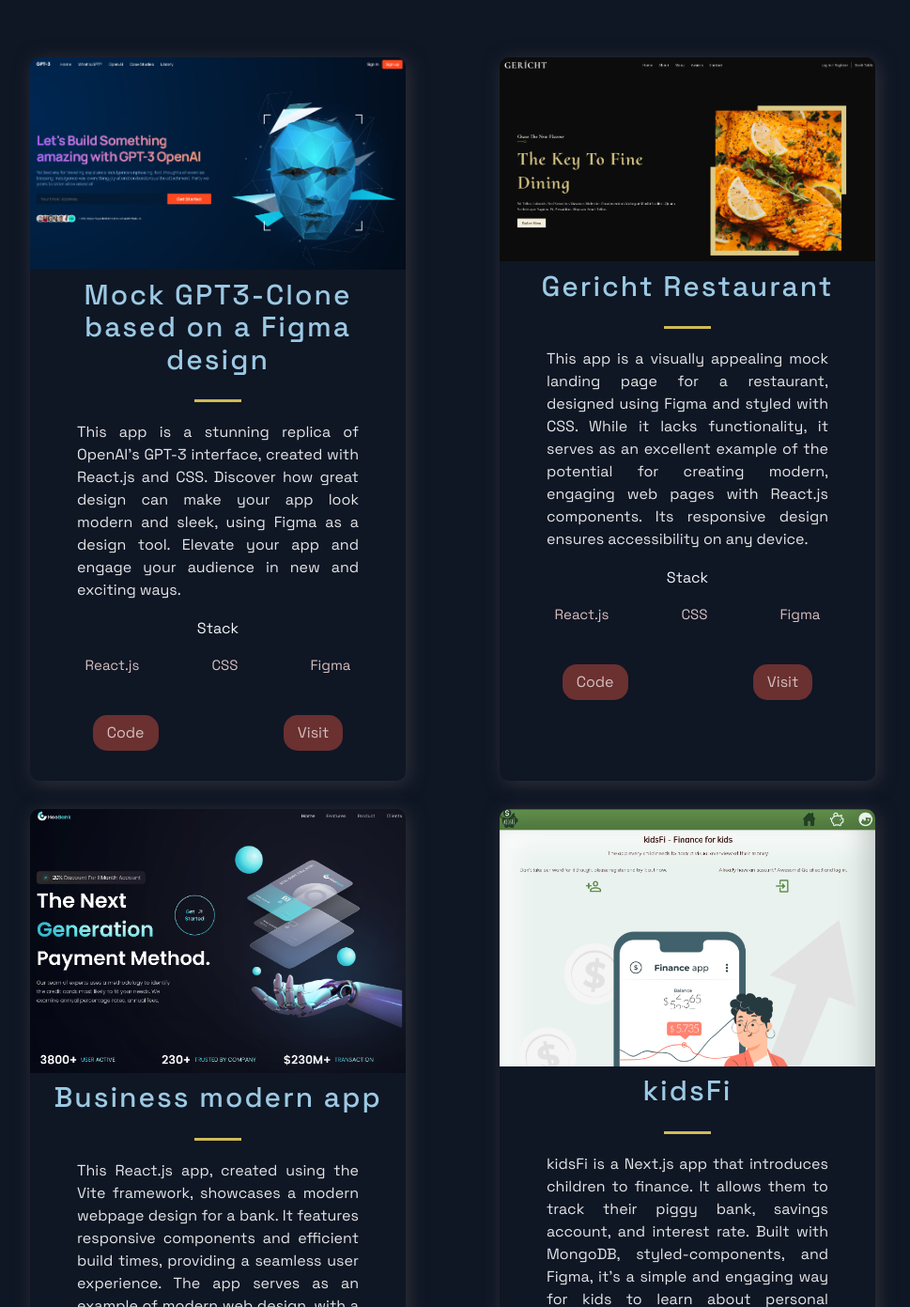
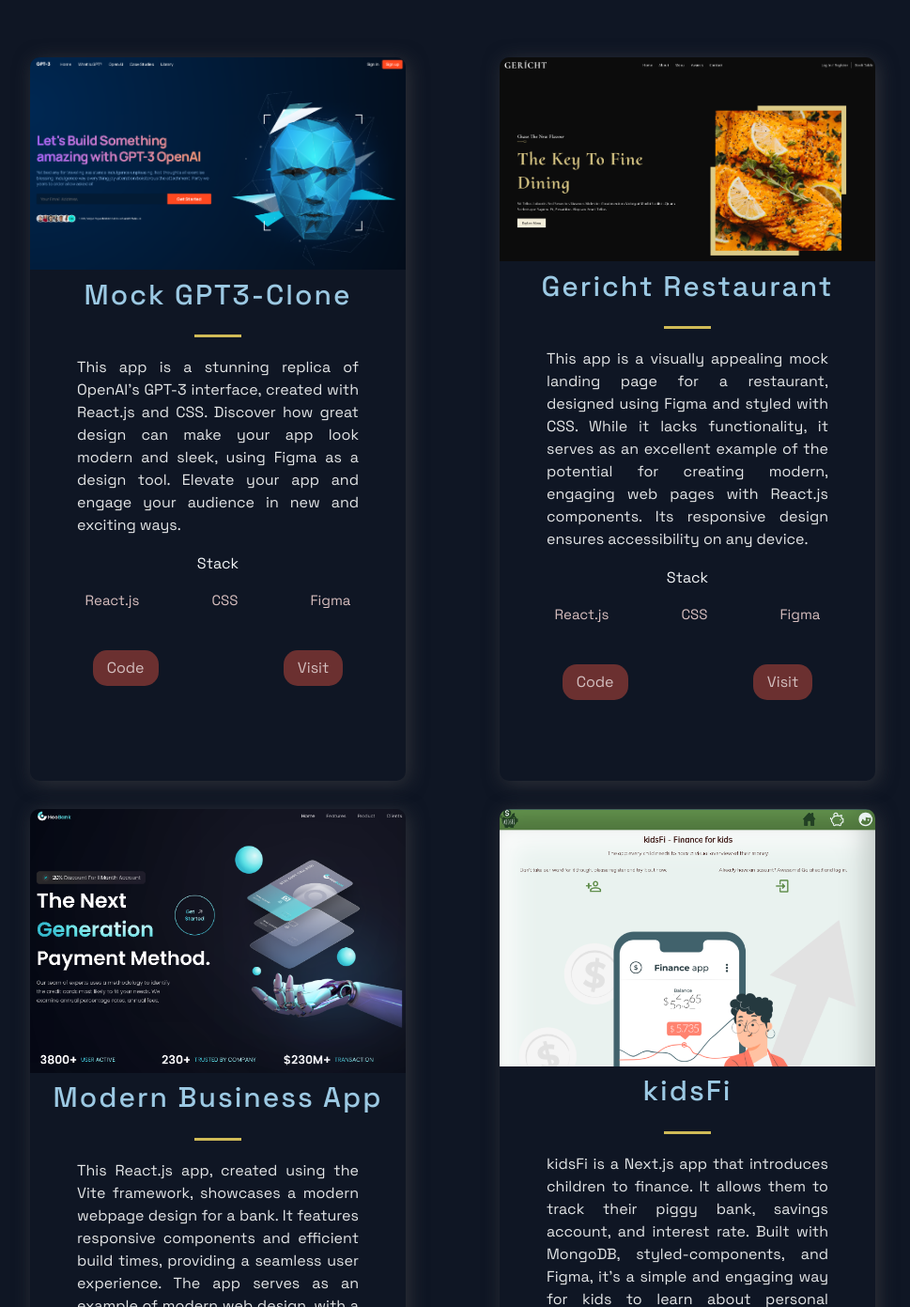
Before and after one commit to mihaimazareanu/portfolio-website, a Next.js app: page / in a window 1280 px wide. Shown: the part 1175-2566 px from the top of the page at 94% size, without its empty margins (158-1127 px from the left). Built offline with nearby package versions, Linux system fonts and the light colour scheme.

Commit message:
changed some project titles

```diff
--- a/constants/constants.js
+++ b/constants/constants.js
@@ -1,7 +1,7 @@
 export const projects = [
   {
 
-    title: "Mock GPT3-Clone based on a Figma design",
+    title: "Mock GPT3-Clone",
     description: "This app is a stunning replica of OpenAI's GPT-3 interface, created with React.js and CSS. Discover how great design can make your app look modern and sleek, using Figma as a design tool. Elevate your app and engage your audience in new and exciting ways.",
     image: '/images/1.png',
     tags: ['React.js', 'CSS', 'Figma'],
@@ -19,7 +19,7 @@
     id: 1,
   },
   {
-    title: 'Business modern app',
+    title: 'Modern Business App',
     description: "This React.js app, created using the Vite framework, showcases a modern webpage design for a bank. It features responsive components and efficient build times, providing a seamless user experience. The app serves as an example of modern web design, with a focus on layout and responsiveness.",
       image: '/images/3.png',
       tags: ['React.js', 'Vite', "TailwindCSS", "Figma"],
```
